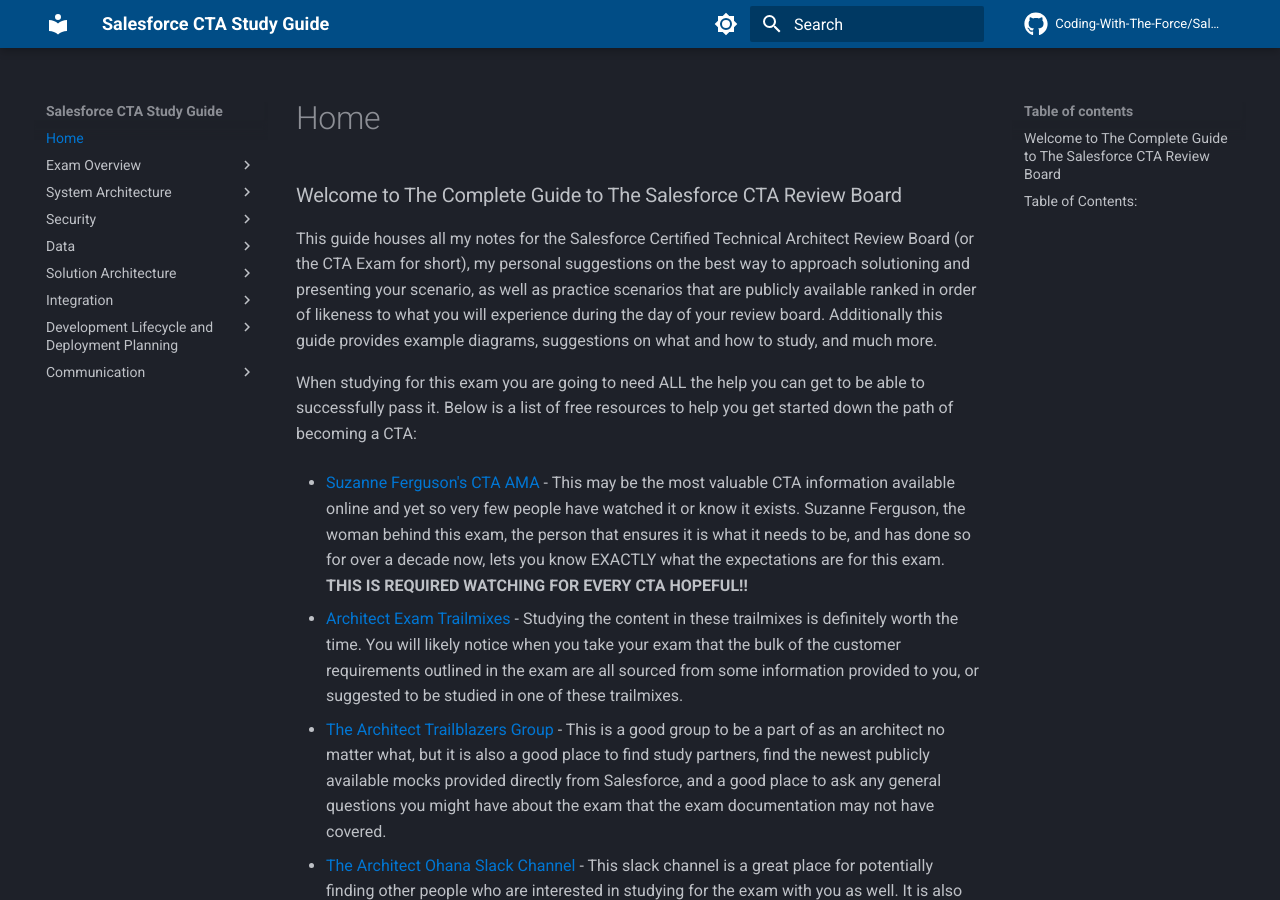
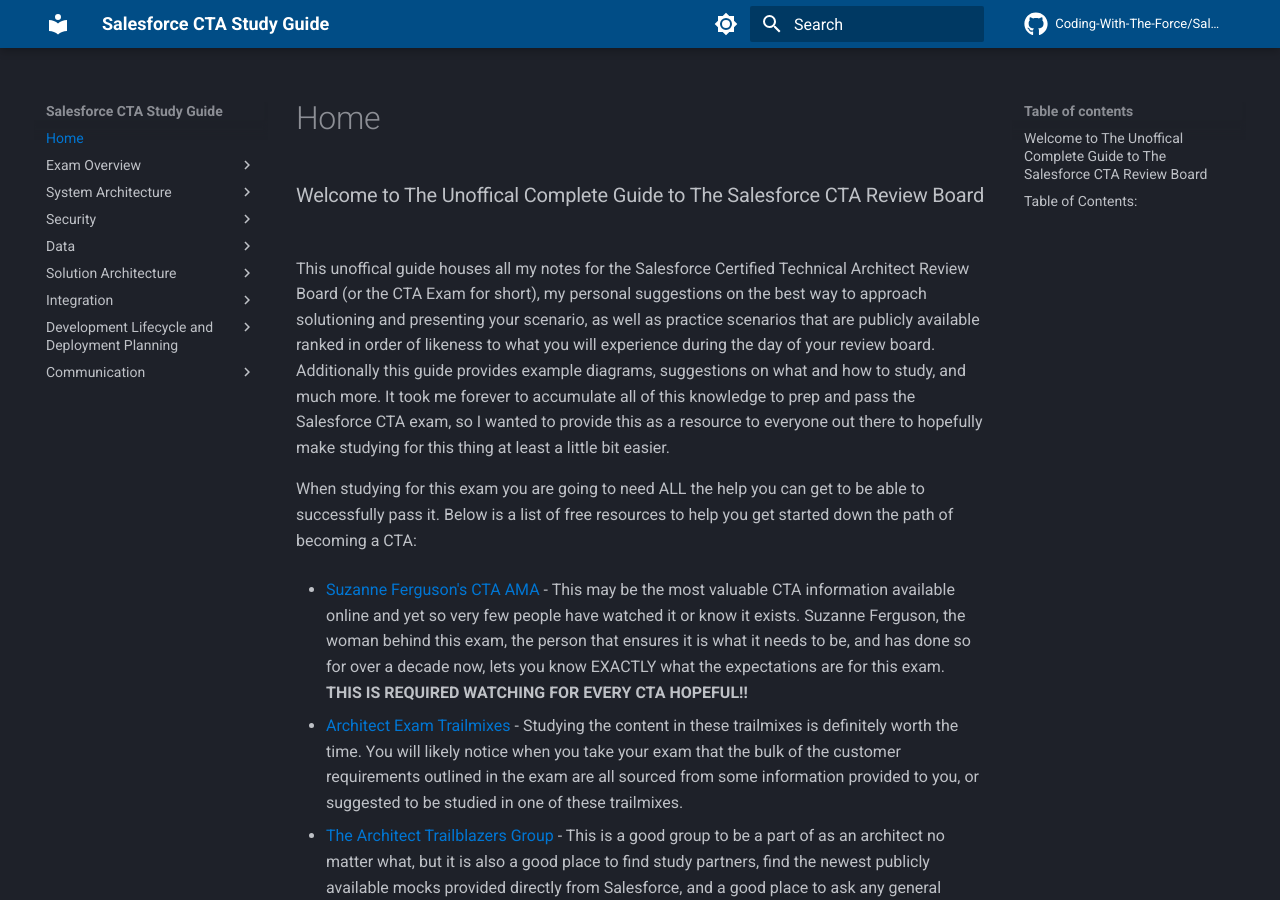
Before and after one commit to Coding-With-The-Force/Salesforce-CTA-Study-Guide, an MkDocs documentation site: the page built from docs/index.md, in a window 1280 px wide and 900 px high. Built offline with MkDocs 1.6.1 and Material for MkDocs 9.7.7, drawn with Linux system fonts in a browser that asks for light colours; comment, search, counter and statistics services are not loaded; some of the changed text lies outside the part shown.

Commit message:
Site updates

```diff
--- a/docs/index.md
+++ b/docs/index.md
@@ -1,6 +1,6 @@
-### Welcome to The Complete Guide to The Salesforce CTA Review Board
+### Welcome to The Unoffical Complete Guide to The Salesforce CTA Review Board
 
-This guide houses all my notes for the Salesforce Certified Technical Architect Review Board (or the CTA Exam for short), my personal suggestions on the best way to approach solutioning and presenting your scenario, as well as practice scenarios that are publicly available ranked in order of likeness to what you will experience during the day of your review board. Additionally this guide provides example diagrams, suggestions on what and how to study, and much more.
+This unoffical guide houses all my notes for the Salesforce Certified Technical Architect Review Board (or the CTA Exam for short), my personal suggestions on the best way to approach solutioning and presenting your scenario, as well as practice scenarios that are publicly available ranked in order of likeness to what you will experience during the day of your review board. Additionally this guide provides example diagrams, suggestions on what and how to study, and much more. It took me forever to accumulate all of this knowledge to prep and pass the Salesforce CTA exam, so I wanted to provide this as a resource to everyone out there to hopefully make studying for this thing at least a little bit easier.
 
 When studying for this exam you are going to need ALL the help you can get to be able to successfully pass it. Below is a list of free resources to help you get started down the path of becoming a CTA:
 
@@ -112,3 +112,7 @@
 You NEED other very strong experienced architects in your group, not just your friends or close work colleagues. The people in your group must challenge you and be ok with you challenging them in the QA portion of every scenario you solve. Their alternative perspectives will help you hone and improve your own skills.
 
 Ideally you should also have an existing CTA coach you if possible as it will definitely increase your chances of being prepared and passing. I of course offer these services at a lower cost than anyone else in existence as of today, but you can also find other CTA's willing to coach you within the Architect Trailblazers Group, Architect Ohana Slack Channel, the Flowrepublic Coaching course, or within most large consulting firms you are likely to have an internal CTA training program you can join.
+
+Additionally, **this is NOT an official Salesforce guide**, this is just a guide I painstakingly put together after thousands of hours studying for and finally passing the CTA Exam. The exam is subject to change at any time, and as much as I would love for this guide to be 100% comprehensive and contain everything you could potentially ever see on this exam, that is basically impossible for me to do.
+
+<br/>
```
Also changed, not shown: docs/01)-The-Diagrams.md (+3 -1 lines).
